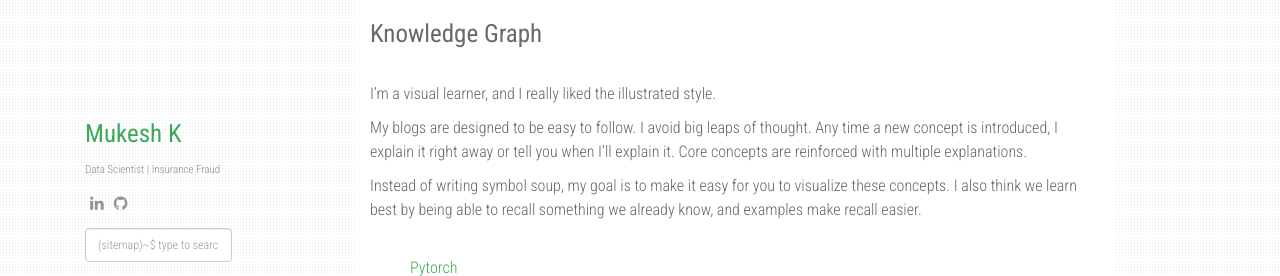
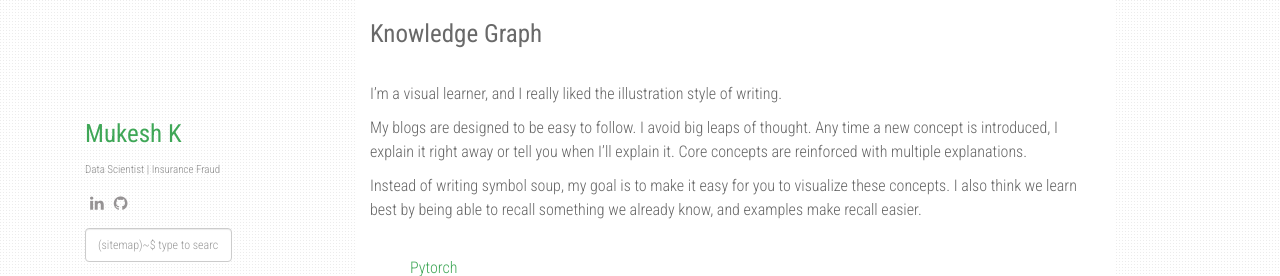
Before and after one commit to muksmuks/muksmuks.github.io, a Jekyll site: the page built from index.html, in a window 1280 px wide. Shown: the top 276 px of the page. Built offline with Jekyll 4.4.1, drawn with Linux system fonts in a browser that asks for light colours; nearby versions of some CDN libraries; the list of posts is cut into pages by our own code.

Commit message:
Update index.html

```diff
--- a/index.html
+++ b/index.html
@@ -7,7 +7,7 @@ layout: default
   <br/>
 
   <div>
-    <p>I’m a visual learner, and I really liked the illustrated style.</p>
+    <p>I’m a visual learner, and I really liked the illustration style of writing.</p>
 
     <p>My blogs are designed to be easy to follow. I avoid big leaps of thought. Any time a new concept is introduced,
         I explain it right away or tell you when I’ll explain it. Core concepts are reinforced with multiple explanations.
```
